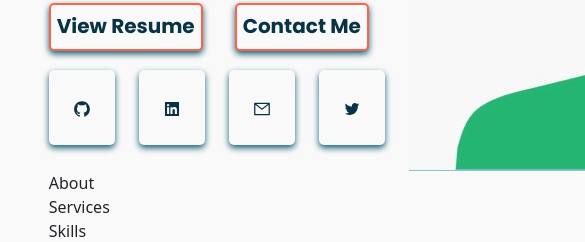
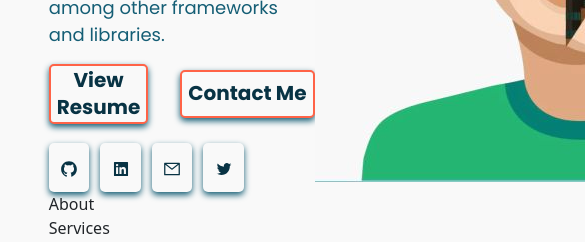
Before and after one commit to o-brayarn/portfolio, a React (Create React App) app: page / in a window 390 px wide. Shown: the part 353-595 px from the top of the page, 585 px wide, since content can reach past the window. Built offline with nearby package versions, Linux system fonts and the light colour scheme; a web font is replaced by a local one.

Commit message:
add socials media queries

```diff
--- a/src/components/socials/socials.css
+++ b/src/components/socials/socials.css
@@ -25,9 +25,17 @@
   vertical-align: middle;
 }
 
-.socials__github a:hover,
-.socials__linkedin a:hover,
-.socials__gmail a:hover,
-.socials__twitter a:hover {
-  cursor: pointer;
+/* Media Queries */
+
+@media screen and (max-width: 700px) {
+  .socials__container div {
+    margin-right: 1rem;
+    padding: 1rem;
+  }
 }
+@media screen and (max-width: 550px) {
+  .socials__container div {
+    margin-right: 0.7rem;
+    padding: 0.7rem;
+  }
+}
```
